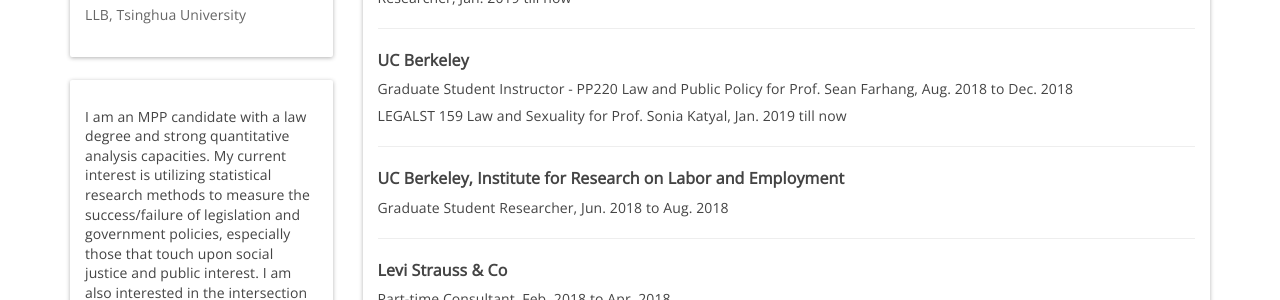
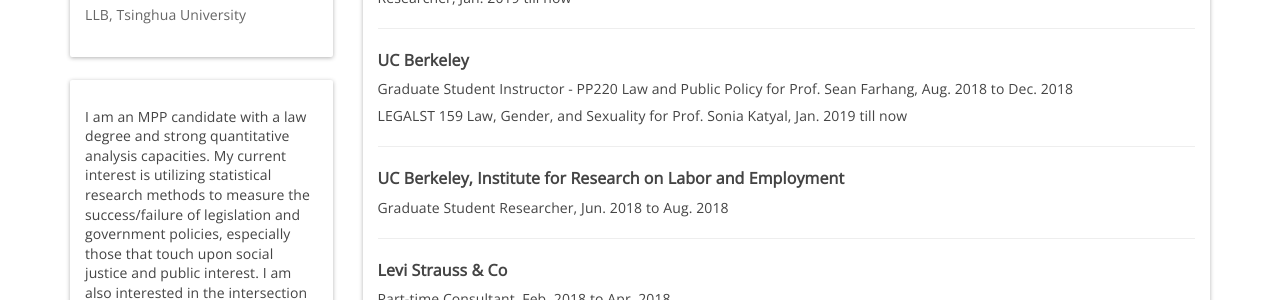
Before and after one commit to CeciliaZhang/-CeciliaZhang-.github-io, a Jekyll site: the page built from index.html, in a window 1280 px wide and 900 px high, scrolled down 441 px. Shown: the part 154-454 px from the top of the window. Built offline with Jekyll 4.4.1, drawn with Linux system fonts in a browser that asks for light colours; nearby versions of some CDN libraries.

Commit message:
Update experiences.html

```diff
--- a/_includes/experiences.html
+++ b/_includes/experiences.html
@@ -8,7 +8,7 @@
         <hr/>
         <h5><b>UC Berkeley</b></h5>
         <h6>Graduate Student Instructor - PP220 Law and Public Policy for Prof. Sean Farhang, Aug. 2018 to Dec. 2018
-            <h6>LEGALST 159 Law and Sexuality for Prof. Sonia Katyal, Jan. 2019 till now</h6></h6>
+            <h6>LEGALST 159 Law, Gender, and Sexuality for Prof. Sonia Katyal, Jan. 2019 till now</h6></h6>
         <hr/>
         <h5><b>UC Berkeley, Institute for Research on Labor and Employment</b></h5>
         <h6>Graduate Student Researcher, Jun. 2018 to Aug. 2018</h6>
```
